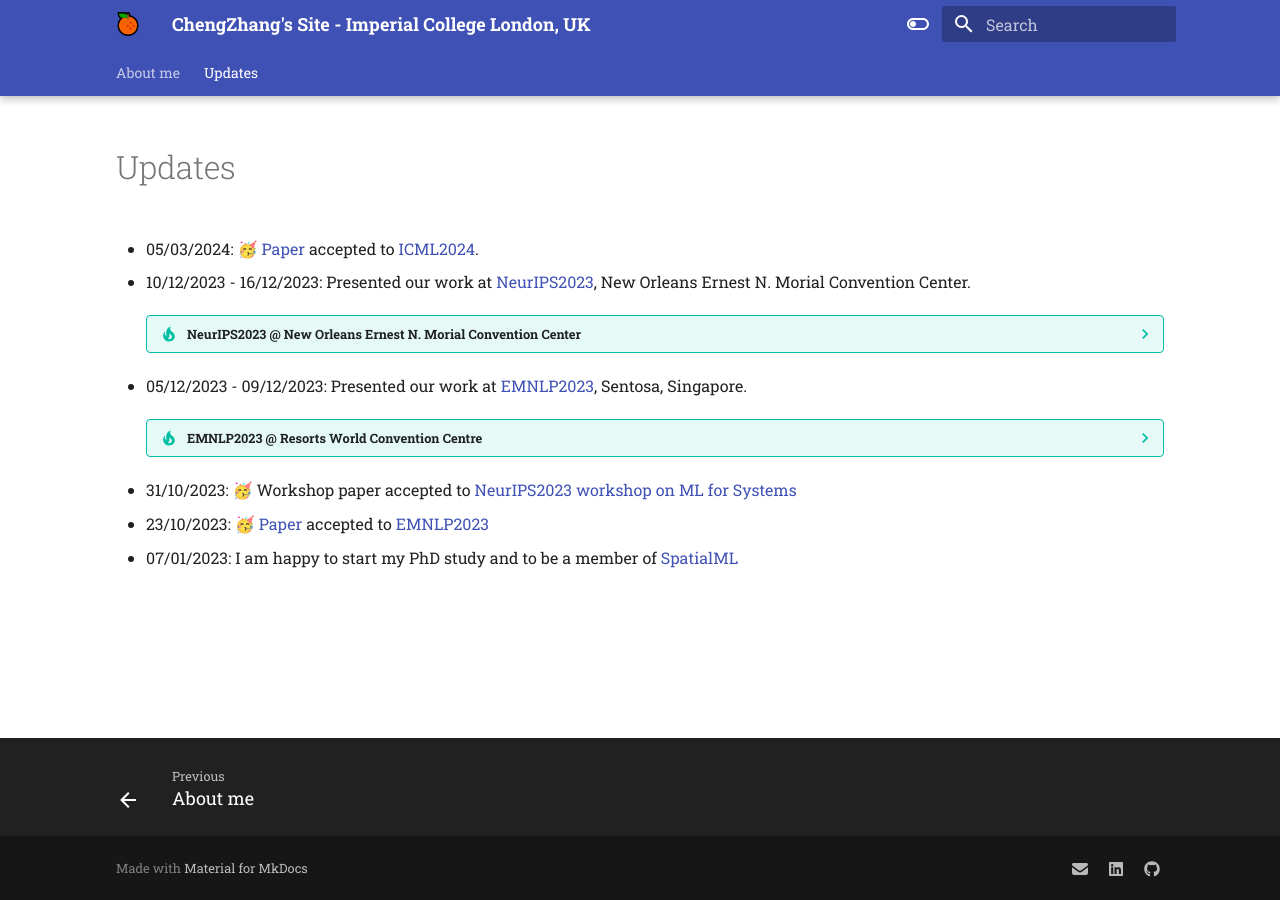
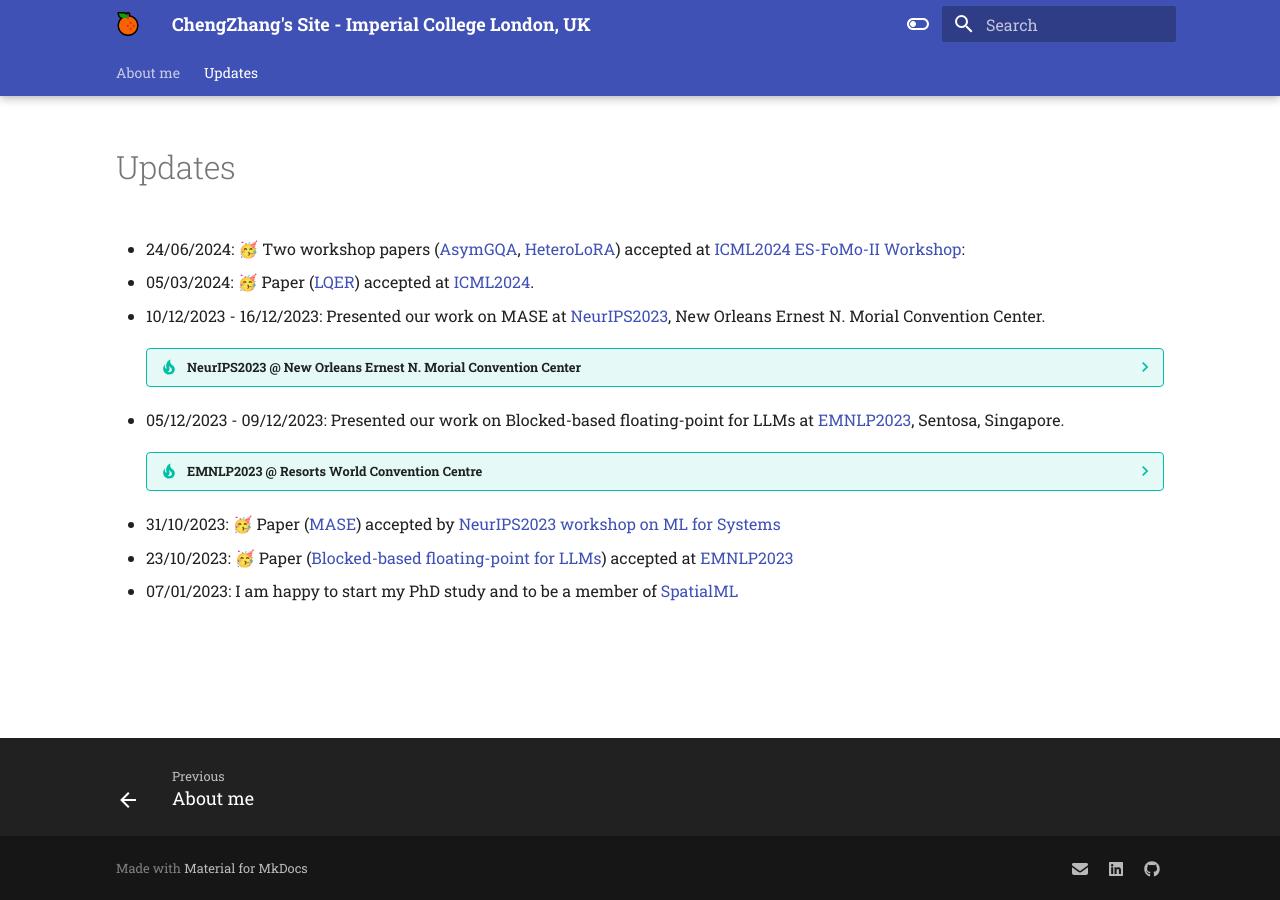
Before and after one commit to ChengZhang-98/blog, an MkDocs documentation site: the page built from docs/Updates/index.md, in a window 1280 px wide. Built offline with MkDocs 1.6.1 and Material for MkDocs 9.7.7, drawn with Linux system fonts in a browser that asks for light colours.

Commit message:
update fpl2024, icml workshop

```diff
--- a/docs/Updates/index.md
+++ b/docs/Updates/index.md
@@ -6,24 +6,26 @@ hide:
 
 # Updates
 
-- 05/03/2024: 🥳 [Paper](https://arxiv.org/abs/2402.02446) accepted to [ICML2024](https://icml.cc/Conferences/2024).
+- 24/06/2024: 🥳 Two workshop papers ([AsymGQA](https://arxiv.org/abs/2406.14963), [HeteroLoRA](https://arxiv.org/abs/2406.14963)) accepted at [ICML2024 ES-FoMo-II Workshop](https://es-fomo.com/):
 
-- 10/12/2023 - 16/12/2023: Presented our work at [NeurIPS2023](https://neurips.cc/Conferences/2023/Dates), New Orleans Ernest N. Morial Convention Center.
+- 05/03/2024: 🥳 Paper ([LQER](https://arxiv.org/abs/2402.02446)) accepted at [ICML2024](https://icml.cc/Conferences/2024).
+
+- 10/12/2023 - 16/12/2023: Presented our work on MASE at [NeurIPS2023](https://neurips.cc/Conferences/2023/Dates), New Orleans Ernest N. Morial Convention Center.
 
     ??? tip "NeurIPS2023 @ New Orleans Ernest N. Morial Convention Center"
         | Convention Center | Badge | Xmas tree at Hotel |
         |:-------------------------:|:-------------------------:|:-------------------------:|
         |<figure markdown>![Image title](../assets/photos/neurips2023/p2.jpg){ width="400" }<figcaption></figcaption></figure>| <figure markdown>![Image title](../assets/photos/neurips2023/p1.jpg){ width="250" }<figcaption></figcaption></figure> | <figure markdown>![Image title](../assets/photos/neurips2023/p3.jpg){ width="250" }<figcaption></figcaption></figure> |
 
-- 05/12/2023 - 09/12/2023: Presented our work at [EMNLP2023](https://2023.emnlp.org/program/accepted_main_conference/), Sentosa, Singapore.
+- 05/12/2023 - 09/12/2023: Presented our work on Blocked-based floating-point for LLMs at [EMNLP2023](https://2023.emnlp.org/program/accepted_main_conference/), Sentosa, Singapore.
 
     ??? tip "EMNLP2023 @ Resorts World Convention Centre"
         | Convention Centre | Convention Centre | Resorts World |
         |:-------------------------:|:-------------------------:|:-------------------------:|
         |<figure markdown>![Image title](../assets/photos/emnlp2023/p1.jpg){ width="300" }<figcaption></figcaption></figure>| <figure markdown>![Image title](../assets/photos/emnlp2023/p2.jpg){ width="400" }<figcaption></figcaption></figure> |<figure markdown>![Image title](../assets/photos/emnlp2023/p3.jpg){ width="400" }<figcaption></figcaption></figure>|
 
-- 31/10/2023: 🥳 Workshop paper accepted to [NeurIPS2023 workshop on ML for Systems](<http://mlforsystems.org/>)
+- 31/10/2023: 🥳 Paper ([MASE](https://arxiv.org/abs/2307.15517)) accepted by [NeurIPS2023 workshop on ML for Systems](<http://mlforsystems.org/>)
 
-- 23/10/2023: 🥳 [Paper](https://arxiv.org/pdf/2310.05079.pdf) accepted to [EMNLP2023](https://2023.emnlp.org/)
+- 23/10/2023: 🥳 Paper ([Blocked-based floating-point for LLMs](https://arxiv.org/pdf/2310.05079.pdf)) accepted at [EMNLP2023](https://2023.emnlp.org/)
 
 - 07/01/2023: I am happy to start my PhD study and to be a member of [SpatialML](https://spatialml.net/)
```
Also changed, not shown: docs/index.md (+6 -0 lines).
